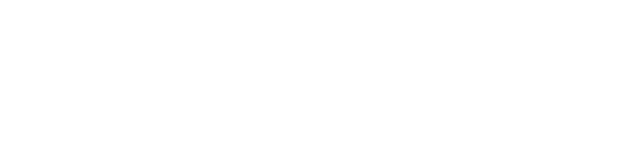
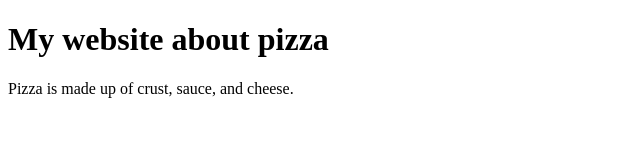
Before and after one commit to cg4592/ECSwebsite, a plain HTML site: page index.html in a window 1280 px wide. Shown: the whole page, without its empty margins (0-640 px from the left). Drawn offline with Linux system fonts and the light colour scheme.

Commit message:
Update index.html
Added heading and paragraph

```diff
--- a/index.html
+++ b/index.html
@@ -1,6 +1,8 @@
 <!DOCTYPE html>
 <html>
  <body>
+ 	<h1>My website about pizza</h1>
+   	<p>Pizza is made up of crust, sauce, and cheese.</p>
 
  </body>
 </html>
```
